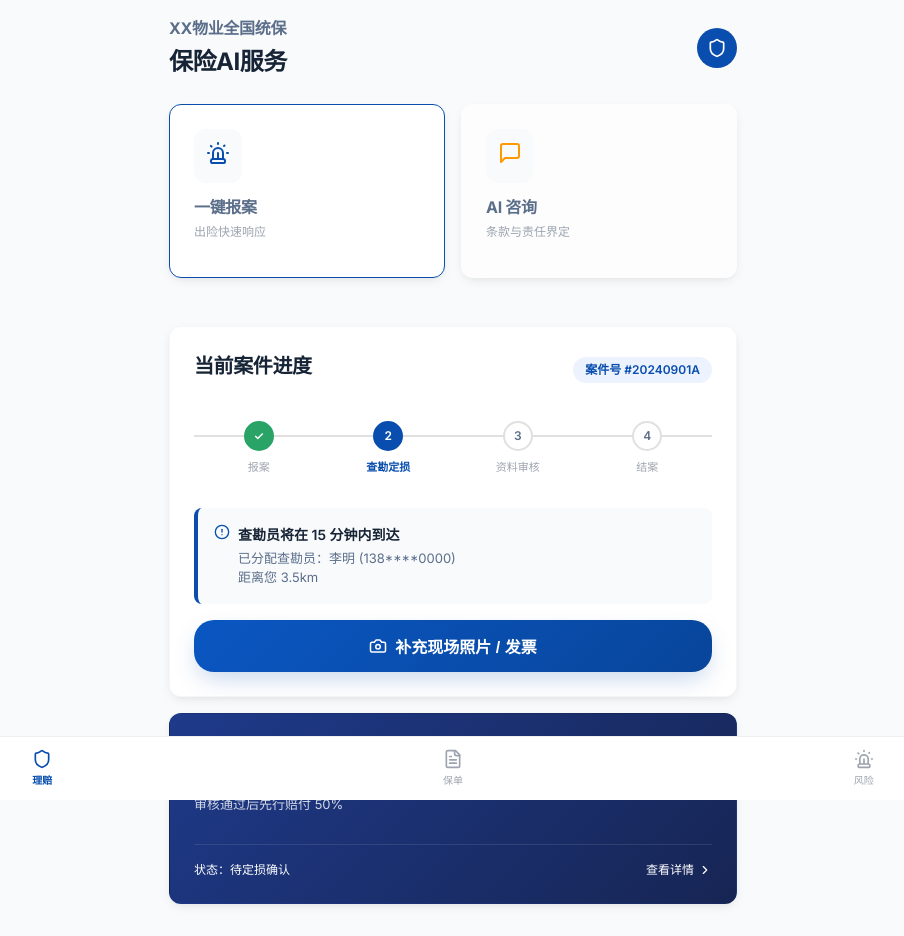
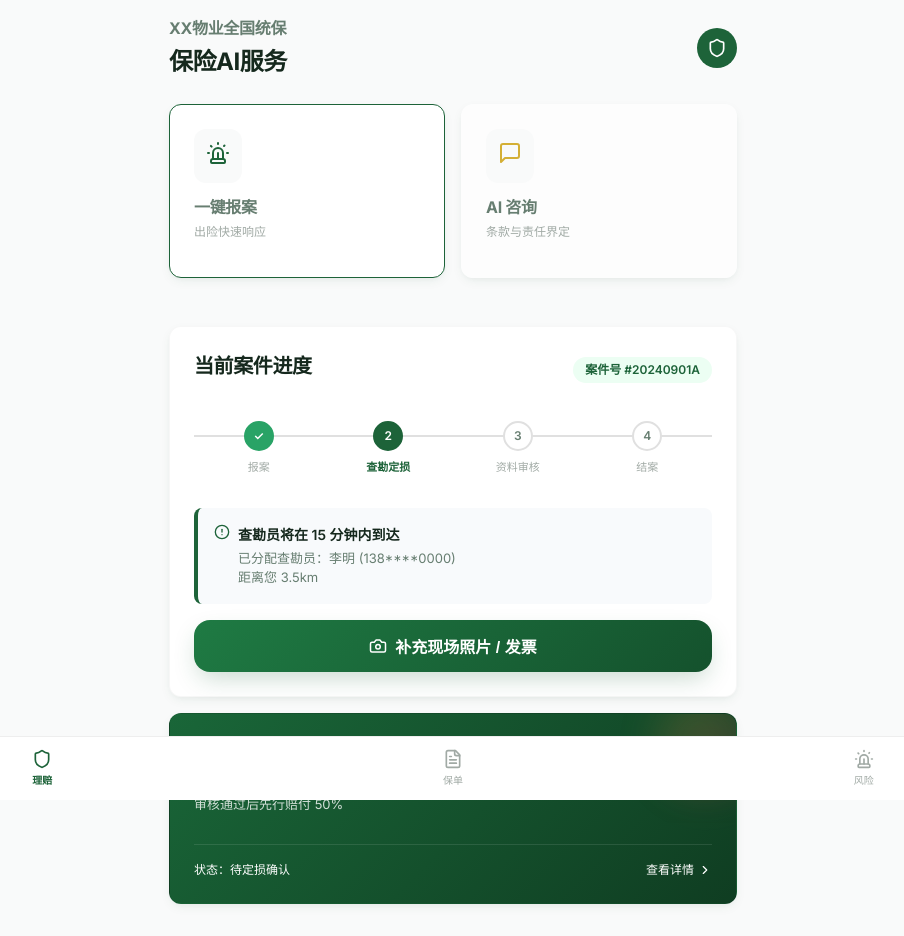
Before and after one commit to Sakee8848/insurance-h5-demo, a React (Vite) app in the folder insurance-h5-app/: page / in a window 1280 px wide. Shown: the whole page, without its empty margins (187-1091 px from the left). Built offline with nearby package versions, Linux system fonts and the light colour scheme.

Commit message:
Update UI to Poly Green and Festive Gold theme

```diff
--- a/insurance-h5-app/preview.html
+++ b/insurance-h5-app/preview.html
@@ -20,29 +20,42 @@
     <style>
         /* Global Design Tokens & Reset */
         :root {
-            /* HSL Color Palette - Premium Corporate & Trust */
-            --primary-h: 215;
-            --primary-s: 90%;
-            --primary-l: 36%;
-            /* Deep Blue */
+            /* HSL Color Palette - Poly Property Green & Festive New Year */
+
+            /* Poly Corporate Green (Deep Forest Green) */
+            /* #1A5632 -> HSL(144, 54%, 22%) */
+            --primary-h: 144;
+            --primary-s: 55%;
+            --primary-l: 25%;
             --primary: hsl(var(--primary-h), var(--primary-s), var(--primary-l));
 
-            --accent-h: 36;
-            --accent-s: 100%;
-            --accent-l: 50%;
-            /* Gold */
+            /* Festive Gold (Celebration, Premium) */
+            /* #D4AF37 -> HSL(46, 65%, 52%) */
+            --accent-h: 46;
+            --accent-s: 65%;
+            --accent-l: 52%;
             --accent: hsl(var(--accent-h), var(--accent-s), var(--accent-l));
+
+            /* Creative Magenta (Modernity, AI, Vitality from Horse image) */
+            /* #E91E63 -> HSL(340, 82%, 52%) */
+            --creative-h: 340;
+            --creative-s: 82%;
+            --creative-l: 52%;
+            --creative: hsl(var(--creative-h), var(--creative-s), var(--creative-l));
 
             --success: hsl(150, 60%, 40%);
             --warning: hsl(36, 100%, 50%);
             --danger: hsl(350, 80%, 55%);
 
-            --bg-body: hsl(210, 20%, 98%);
+            /* Backgrounds - Keeping it Clean & Corporate */
+            --bg-body: hsl(140, 10%, 98%);
+            /* Very subtle hint of green in grey */
             --bg-card: #ffffff;
 
-            --text-main: hsl(215, 40%, 15%);
-            --text-secondary: hsl(215, 20%, 45%);
-            --text-muted: hsl(215, 10%, 65%);
+            --text-main: hsl(145, 30%, 12%);
+            /* Dark green-grey instead of pure black */
+            --text-secondary: hsl(145, 10%, 45%);
+            --text-muted: hsl(145, 5%, 65%);
 
             /* Spacing */
             --space-xs: 4px;
@@ -54,13 +67,14 @@
             /* Radius */
             --radius-sm: 8px;
             --radius-md: 12px;
-            --radius-lg: 20px;
+            --radius-lg: 16px;
+            /* Slightly softer */
             --radius-full: 9999px;
 
             /* Shadows - Soft & Modern */
-            --shadow-sm: 0 2px 8px -2px rgba(0, 0, 0, 0.05);
-            --shadow-md: 0 4px 12px -2px rgba(0, 0, 0, 0.08), 0 2px 6px -1px rgba(0, 0, 0, 0.04);
-            --shadow-lg: 0 10px 25px -5px rgba(0, 0, 0, 0.1), 0 8px 10px -6px rgba(0, 0, 0, 0.01);
+            --shadow-sm: 0 2px 8px -2px rgba(26, 86, 50, 0.05);
+            --shadow-md: 0 4px 12px -2px rgba(26, 86, 50, 0.08), 0 2px 6px -1px rgba(26, 86, 50, 0.04);
+            --shadow-lg: 0 10px 25px -5px rgba(26, 86, 50, 0.1), 0 8px 10px -6px rgba(26, 86, 50, 0.01);
             --shadow-colored: 0 10px 25px -5px hsla(var(--primary-h), var(--primary-s), var(--primary-l), 0.25);
 
             /* Animation */
@@ -160,7 +174,7 @@
 
         .btn-primary {
             background: var(--primary);
-            background: linear-gradient(135deg, hsl(215, 90%, 40%), hsl(215, 90%, 32%));
+            background: linear-gradient(135deg, hsl(144, 60%, 30%), hsl(144, 60%, 20%));
             color: white;
             box-shadow: var(--shadow-colored);
         }
@@ -441,7 +455,9 @@
                             </div>
 
                             {/* Pre-payment Feature Highlight */}
-                            <div className="card" style={{ background: 'linear-gradient(135deg, #1e3a8a 0%, #172554 100%)', color: 'white' }}>
+                            <div className="card" style={{ background: 'linear-gradient(135deg, hsl(144, 60%, 25%) 0%, hsl(144, 60%, 15%) 100%)', color: 'white', position: 'relative', overflow: 'hidden' }}>
+                                {/* Decorative Circle */}
+                                <div style={{ position: 'absolute', top: '-20px', right: '-20px', width: '100px', height: '100px', borderRadius: '50%', background: 'linear-gradient(135deg, var(--accent), var(--creative))', opacity: 0.2, filter: 'blur(20px)' }}></div>
                                 <div style={{ display: 'flex', justifyContent: 'space-between', alignItems: 'flex-start' }}>
                                     <div>
                                         <h2 style={{ color: 'white' }}>预付赔款服务</h2>
--- a/insurance-h5-app/src/App.jsx
+++ b/insurance-h5-app/src/App.jsx
@@ -150,7 +150,9 @@ function App() {
                     </div>
 
                     {/* Pre-payment Feature Highlight */}
-                    <div className="card" style={{ background: 'linear-gradient(135deg, #1e3a8a 0%, #172554 100%)', color: 'white' }}>
+                    <div className="card" style={{ background: 'linear-gradient(135deg, hsl(144, 60%, 25%) 0%, hsl(144, 60%, 15%) 100%)', color: 'white', position: 'relative', overflow: 'hidden' }}>
+                        {/* Decorative Circle */}
+                        <div style={{ position: 'absolute', top: '-20px', right: '-20px', width: '100px', height: '100px', borderRadius: '50%', background: 'linear-gradient(135deg, var(--accent), var(--creative))', opacity: 0.2, filter: 'blur(20px)' }}></div>
                         <div style={{ display: 'flex', justifyContent: 'space-between', alignItems: 'flex-start' }}>
                             <div>
                                 <h2 style={{ color: 'white' }}>预付赔款服务</h2>
--- a/insurance-h5-app/src/index.css
+++ b/insurance-h5-app/src/index.css
@@ -1,26 +1,41 @@
 /* Global Design Tokens & Reset */
 :root {
-  /* HSL Color Palette - Premium Corporate & Trust */
-  --primary-h: 215;
-  --primary-s: 90%;
-  --primary-l: 36%; /* Deep Blue */
+  /* HSL Color Palette - Poly Property Green & Festive New Year */
+
+  /* Poly Corporate Green (Deep Forest Green) */
+  /* #1A5632 -> HSL(144, 54%, 22%) */
+  --primary-h: 144;
+  --primary-s: 55%;
+  --primary-l: 25%;
   --primary: hsl(var(--primary-h), var(--primary-s), var(--primary-l));
 
-  --accent-h: 36;
-  --accent-s: 100%;
-  --accent-l: 50%; /* Gold */
+  /* Festive Gold (Celebration, Premium) */
+  /* #D4AF37 -> HSL(46, 65%, 52%) */
+  --accent-h: 46;
+  --accent-s: 65%;
+  --accent-l: 52%;
   --accent: hsl(var(--accent-h), var(--accent-s), var(--accent-l));
+
+  /* Creative Magenta (Modernity, AI, Vitality from Horse image) */
+  /* #E91E63 -> HSL(340, 82%, 52%) */
+  --creative-h: 340;
+  --creative-s: 82%;
+  --creative-l: 52%;
+  --creative: hsl(var(--creative-h), var(--creative-s), var(--creative-l));
 
   --success: hsl(150, 60%, 40%);
   --warning: hsl(36, 100%, 50%);
   --danger: hsl(350, 80%, 55%);
 
-  --bg-body: hsl(210, 20%, 98%);
+  /* Backgrounds - Keeping it Clean & Corporate */
+  --bg-body: hsl(140, 10%, 98%);
+  /* Very subtle hint of green in grey */
   --bg-card: #ffffff;
 
-  --text-main: hsl(215, 40%, 15%);
-  --text-secondary: hsl(215, 20%, 45%);
-  --text-muted: hsl(215, 10%, 65%);
+  --text-main: hsl(145, 30%, 12%);
+  /* Dark green-grey instead of pure black */
+  --text-secondary: hsl(145, 10%, 45%);
+  --text-muted: hsl(145, 5%, 65%);
 
   /* Spacing */
   --space-xs: 4px;
@@ -32,13 +47,14 @@
   /* Radius */
   --radius-sm: 8px;
   --radius-md: 12px;
-  --radius-lg: 20px;
+  --radius-lg: 16px;
+  /* Slightly softer */
   --radius-full: 9999px;
 
   /* Shadows - Soft & Modern */
-  --shadow-sm: 0 2px 8px -2px rgba(0,0,0,0.05);
-  --shadow-md: 0 4px 12px -2px rgba(0,0,0,0.08), 0 2px 6px -1px rgba(0,0,0,0.04);
-  --shadow-lg: 0 10px 25px -5px rgba(0,0,0,0.1), 0 8px 10px -6px rgba(0,0,0,0.01);
+  --shadow-sm: 0 2px 8px -2px rgba(26, 86, 50, 0.05);
+  --shadow-md: 0 4px 12px -2px rgba(26, 86, 50, 0.08), 0 2px 6px -1px rgba(26, 86, 50, 0.04);
+  --shadow-lg: 0 10px 25px -5px rgba(26, 86, 50, 0.1), 0 8px 10px -6px rgba(26, 86, 50, 0.01);
   --shadow-colored: 0 10px 25px -5px hsla(var(--primary-h), var(--primary-s), var(--primary-l), 0.25);
 
   /* Animation */
@@ -63,7 +79,8 @@ body {
 
 /* Utilities */
 .container {
-  max-width: 600px; /* Mobile focused max-width */
+  max-width: 600px;
+  /* Mobile focused max-width */
   margin: 0 auto;
   padding: var(--space-md);
   min-height: 100vh;
@@ -77,7 +94,7 @@ body {
   padding: var(--space-lg);
   box-shadow: var(--shadow-md);
   margin-bottom: var(--space-md);
-  border: 1px solid rgba(0,0,0,0.03);
+  border: 1px solid rgba(0, 0, 0, 0.03);
   transition: transform 0.2s ease, box-shadow 0.2s ease;
 }
 
@@ -89,23 +106,45 @@ body {
   background: rgba(255, 255, 255, 0.85);
   backdrop-filter: blur(12px);
   -webkit-backdrop-filter: blur(12px);
-  border: 1px solid rgba(255,255,255,0.5);
+  border: 1px solid rgba(255, 255, 255, 0.5);
 }
 
 /* Typography */
-h1, h2, h3, h4 {
+h1,
+h2,
+h3,
+h4 {
   margin: 0;
   font-weight: 700;
   letter-spacing: -0.02em;
 }
 
-h1 { font-size: 24px; margin-bottom: var(--space-md); }
-h2 { font-size: 20px; margin-bottom: var(--space-sm); }
-h3 { font-size: 16px; color: var(--text-secondary); }
+h1 {
+  font-size: 24px;
+  margin-bottom: var(--space-md);
+}
 
-.text-gold { color: var(--accent); }
-.text-danger { color: var(--danger); }
-.text-success { color: var(--success); }
+h2 {
+  font-size: 20px;
+  margin-bottom: var(--space-sm);
+}
+
+h3 {
+  font-size: 16px;
+  color: var(--text-secondary);
+}
+
+.text-gold {
+  color: var(--accent);
+}
+
+.text-danger {
+  color: var(--danger);
+}
+
+.text-success {
+  color: var(--success);
+}
 
 /* Buttons */
 .btn {
@@ -125,7 +164,7 @@ h3 { font-size: 16px; color: var(--text-secondary); }
 
 .btn-primary {
   background: var(--primary);
-  background: linear-gradient(135deg, hsl(215, 90%, 40%), hsl(215, 90%, 32%));
+  background: linear-gradient(135deg, hsl(144, 60%, 30%), hsl(144, 60%, 20%));
   color: white;
   box-shadow: var(--shadow-colored);
 }
@@ -138,7 +177,7 @@ h3 { font-size: 16px; color: var(--text-secondary); }
 .btn-secondary {
   background: white;
   color: var(--text-main);
-  border: 1px solid rgba(0,0,0,0.1);
+  border: 1px solid rgba(0, 0, 0, 0.1);
   box-shadow: var(--shadow-sm);
 }
 
@@ -212,14 +251,29 @@ h3 { font-size: 16px; color: var(--text-secondary); }
 
 /* Animations */
 @keyframes slideUp {
-  from { opacity: 0; transform: translateY(20px); }
-  to { opacity: 1; transform: translateY(0); }
+  from {
+    opacity: 0;
+    transform: translateY(20px);
+  }
+
+  to {
+    opacity: 1;
+    transform: translateY(0);
+  }
 }
 
 .animate-entry {
   animation: slideUp 0.6s var(--ease-spring) forwards;
 }
 
-.delay-1 { animation-delay: 0.1s; }
-.delay-2 { animation-delay: 0.2s; }
-.delay-3 { animation-delay: 0.3s; }
+.delay-1 {
+  animation-delay: 0.1s;
+}
+
+.delay-2 {
+  animation-delay: 0.2s;
+}
+
+.delay-3 {
+  animation-delay: 0.3s;
+}
```
Also changed, not shown: 1 other file (tests, documents, lock files or other folders).
